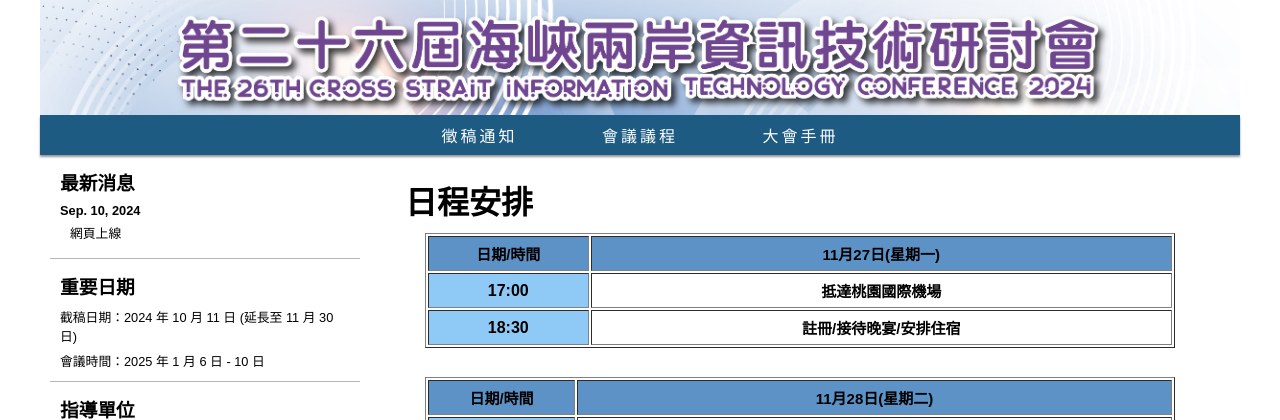
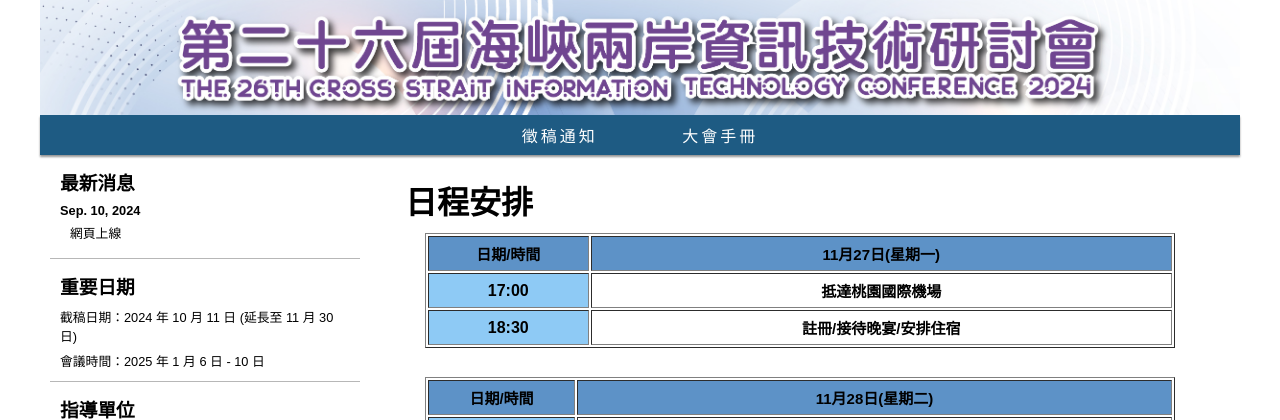
Before and after one commit to terry25031069/CEECS_conf, a Flask app: page /agenda in a window 1280 px wide. Shown: the top 420 px of the page. Run offline with Flask 3, Linux system fonts and the light colour scheme; some web fonts are replaced.

Commit message:
remove agenda temporaily

```diff
--- a/CSIT2024/templates/base.html
+++ b/CSIT2024/templates/base.html
@@ -17,7 +17,7 @@
         <div id="MAIN_NAV">
             <ul>
                 <li><a href="{{ url_for('index') }}">徵稿通知</a></li>
-                <li><a href="{{ url_for('agenda') }}">會議議程</a></li>
+                <!-- <li><a href="{{ url_for('agenda') }}">會議議程</a></li> -->
                 <li><a href="/static/guide.pdf">大會手冊</a></li>
                 <!-- <li><a href="{{ url_for('organization') }}">組織名單</a></li> -->
             </ul>
```
